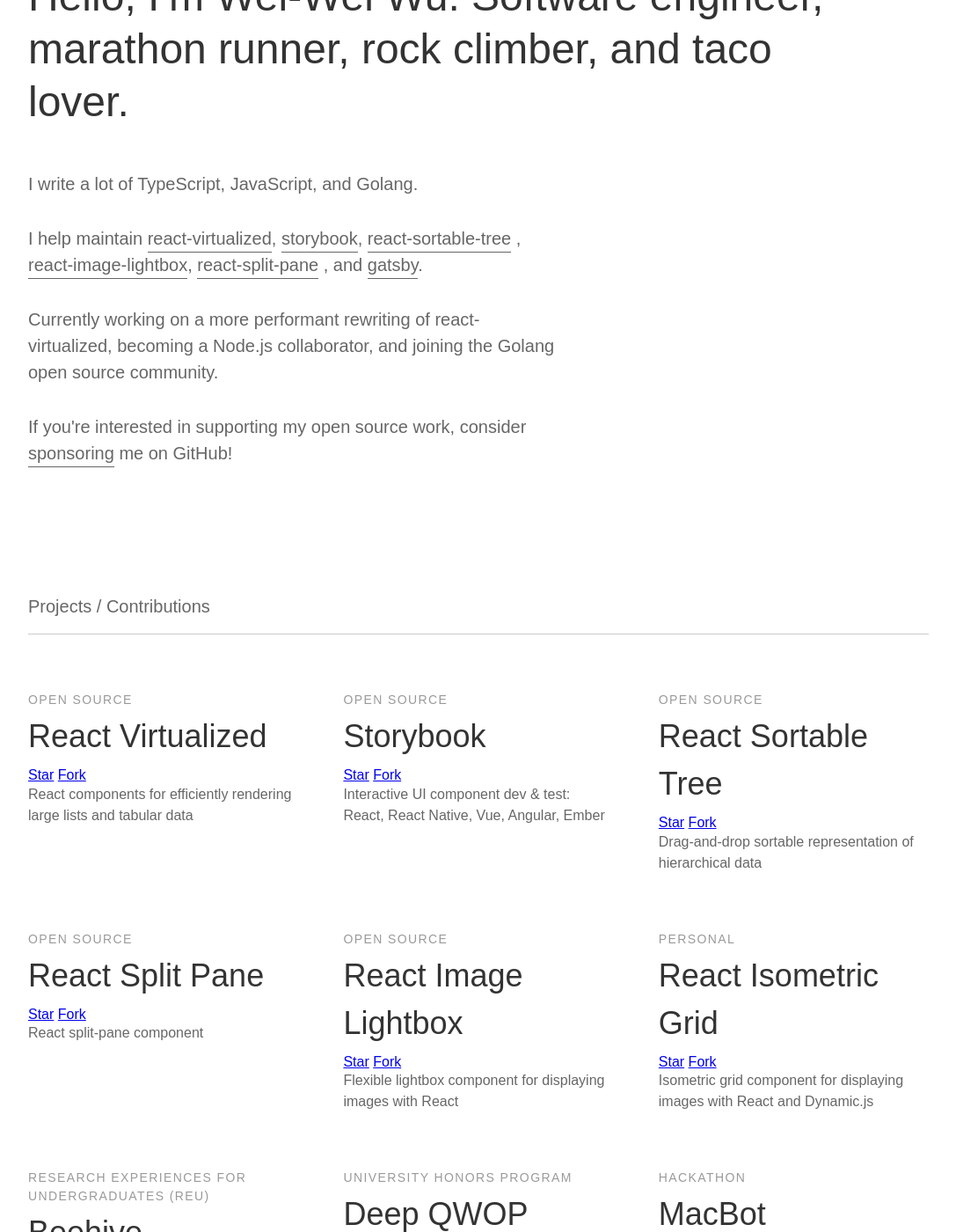
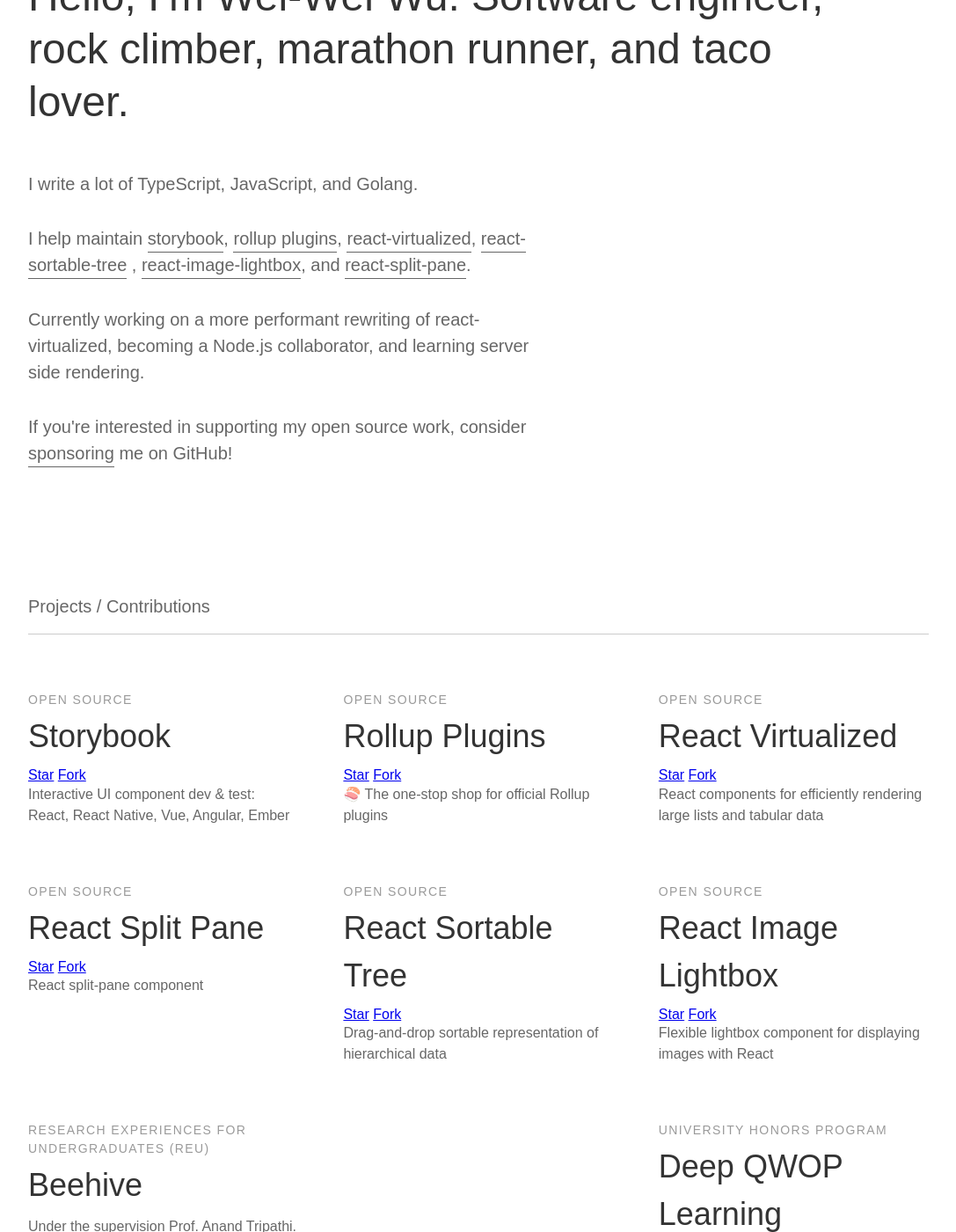
Before and after one commit to wuweiweiwu/wuweiweiwu.github.io, a Jekyll site: the page built from index.html, in a window 1280 px wide and 1400 px high, scrolled down 266 px. Shown: the whole window at 88% size, without its empty margins (96-1183 px from the left). Built offline with Jekyll 4.4.1, drawn with Linux system fonts in a browser that asks for light colours; some web fonts are replaced; some of the changed text lies outside the part shown.

Commit message:
update website

```diff
--- a/_data/projects.yml
+++ b/_data/projects.yml
@@ -1,3 +1,17 @@
+- name: Storybook
+  client: Open Source
+  description: "Interactive UI component dev & test: React, React Native, Vue, Angular, Ember"
+  link: https://storybook.js.org/
+  author: storybooks
+  repo: storybook
+
+- name: Rollup Plugins
+  client: Open Source
+  description: 🍣 The one-stop shop for official Rollup plugins
+  link: https://github.com/rollup/plugins
+  author: rollup
+  repo: plugins
+
 - name: React Virtualized
   client: Open Source
   description: React components for efficiently rendering large lists and tabular data
@@ -5,12 +19,12 @@
   author: bvaughn
   repo: react-virtualized
 
-- name: Storybook
+- name: React Split Pane
   client: Open Source
-  description: "Interactive UI component dev & test: React, React Native, Vue, Angular, Ember"
-  link: https://storybook.js.org/
-  author: storybooks
-  repo: storybook
+  description: React split-pane component
+  link: https://github.com/tomkp/react-split-pane
+  author: tomkp
+  repo: react-split-pane
 
 - name: React Sortable Tree
   client: Open Source
@@ -19,26 +33,12 @@
   author: fritz-c
   repo: react-sortable-tree
 
-- name: React Split Pane
-  client: Open Source
-  description: React split-pane component
-  link: https://github.com/tomkp/react-split-pane
-  author: tomkp
-  repo: react-split-pane
-
 - name: React Image Lightbox
   client: Open Source
   description: Flexible lightbox component for displaying images with React
   link: http://weiweiwu.me/react-image-lightbox/
   author: fritz-c
   repo: react-image-lightbox
-
-- name: React Isometric Grid
-  client: Personal
-  description: Isometric grid component for displaying images with React and Dynamic.js
-  link: http://weiweiwu.me/react-isometric-grid/
-  author: wuweiweiwu
-  repo: react-isometric-grid
 
 - name: Beehive
   client: Research Experiences for Undergraduates (REU)
@@ -49,8 +49,3 @@
   client: University Honors Program
   description: Honors Thesis (cum laude) under the supervision of Maria Gini and James Parker
   link: https://www.dropbox.com/s/sgtnjikv3926zyh/thesis%20%285%29.pdf?dl=0
-
-- name: MacBot
-  client: Hackathon
-  description: Conversational AI that controls your computer. Play music, send messages, open apps, etc. (created at SpartaHacks 2016)
-  link: https://devpost.com/software/macbotv1
--- a/index.html
+++ b/index.html
@@ -1,7 +1,7 @@
 ---
 layout: default
 title: Wei-Wei Wu
-description: Software engineer, marathon runner, rock climber, and taco lover.
+description: Software engineer, rock climber, marathon runner, and taco lover.
 thumbnail: https://ibin.co/3ubY1PLJVdt3.jpg
 ---
 
@@ -21,13 +21,18 @@
       I help maintain
       <a
         class="pb1-ns no-underline color-inherit bb color-animate hover-dark-red"
-        href="https://github.com/bvaughn/react-virtualized"
-        >react-virtualized</a
+        href="https://github.com/storybooks/storybook"
+        >storybook</a
       >,
       <a
         class="pb1-ns no-underline color-inherit bb color-animate hover-dark-red"
-        href="https://github.com/storybooks/storybook"
-        >storybook</a
+        href="https://github.com/rollup/plugins"
+        >rollup plugins</a
+      >,
+      <a
+        class="pb1-ns no-underline color-inherit bb color-animate hover-dark-red"
+        href="https://github.com/bvaughn/react-virtualized"
+        >react-virtualized</a
       >,
       <a
         class="pb1-ns no-underline color-inherit bb color-animate hover-dark-red"
@@ -39,24 +44,17 @@
         class="pb1-ns no-underline color-inherit bb color-animate hover-dark-red"
         href="https://github.com/frontend-collective/react-image-lightbox"
         >react-image-lightbox</a
-      >,
+      >, and
       <a
         class="pb1-ns no-underline color-inherit bb color-animate hover-dark-red"
         href="https://github.com/tomkp/react-split-pane"
         >react-split-pane</a
-      >
-      , and
-      <a
-        class="pb1-ns no-underline color-inherit bb color-animate hover-dark-red"
-        href="https://github.com/gatsbyjs/gatsby"
-        >gatsby</a
       >.
     </p>
 
     <p class="mv3 f5 f4-ns lh-copy measure">
       Currently working on a more performant rewriting of react-virtualized,
-      becoming a Node.js collaborator, and joining the Golang open source
-      community.
+      becoming a Node.js collaborator, and learning server side rendering.
     </p>
 
     <p class="mv3 f5 f4-ns lh-copy measure">
```
